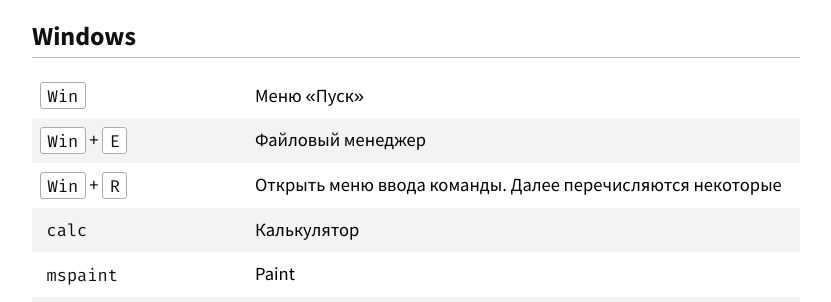
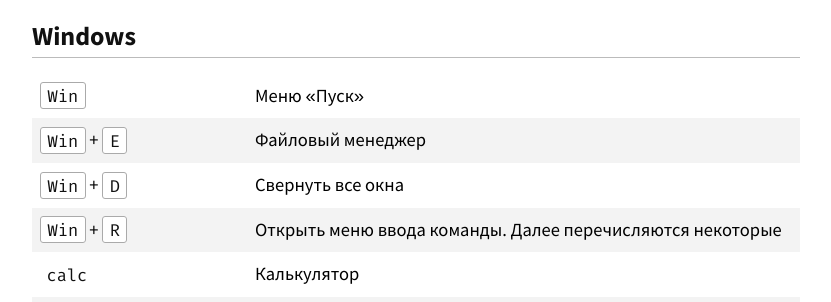
Before and after one commit to kogutenko/hotkeys, a plain HTML site: page index.html in a window 1280 px wide. Shown: the part 3348-3650 px from the top of the page, without its empty margins (224-1055 px from the left). Drawn offline with Linux system fonts and the light colour scheme.

Commit message:
Windows window minimization hotkey added

```diff
--- a/index.html
+++ b/index.html
@@ -230,6 +230,10 @@
             <td>Файловый менеджер</td>
         </tr>
         <tr>
+            <td><span>Win</span> + <span>D</span></td>
+            <td>Свернуть все окна</td>
+        </tr>
+        <tr>
             <td><span>Win</span> + <span>R</span></td>
             <td>Открыть меню ввода команды. Далее перечисляются некоторые</td>
         </tr>
```
